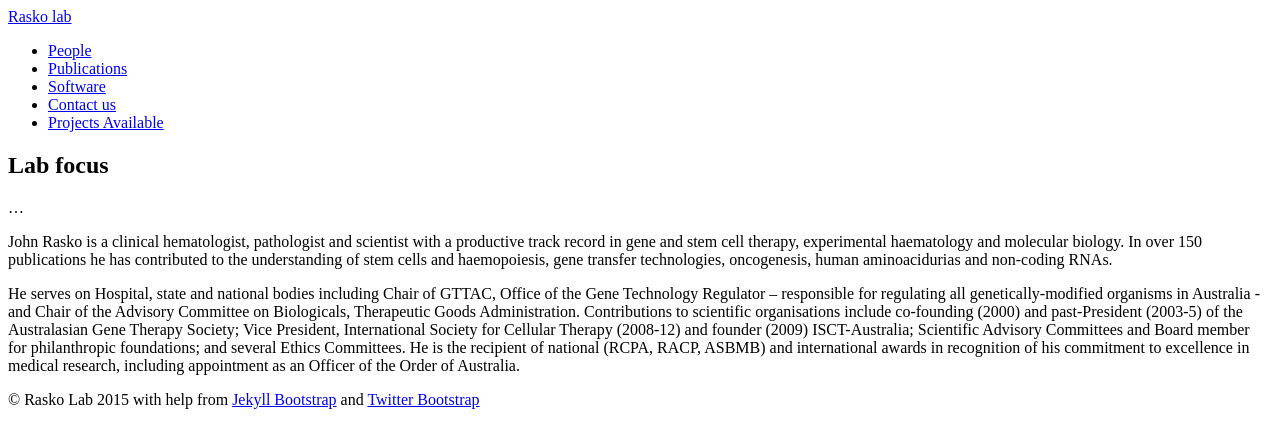
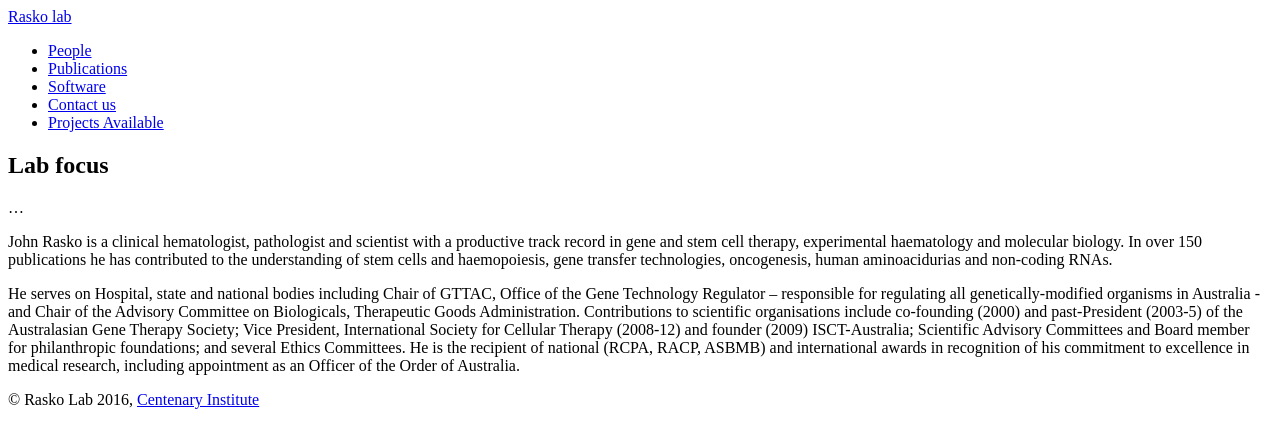
Before and after one commit to gardiners/raskolab.github.io, a Jekyll site: the page built from index.md, in a window 1280 px wide. Shown: the top 448 px of the page. Built offline with Jekyll 4.4.1, drawn with Linux system fonts in a browser that asks for light colours.

Commit message:
Update default.html

```diff
--- a/_includes/themes/twitter/default.html
+++ b/_includes/themes/twitter/default.html
@@ -48,10 +48,7 @@
       </div>
 
       <footer>
-        <p>&copy; Rasko Lab 2015
-          with help from <a href="http://jekyllbootstrap.com" target="_blank" title="The Definitive Jekyll Blogging Framework">Jekyll Bootstrap</a>
-          and <a href="http://twitter.github.com/bootstrap/" target="_blank">Twitter Bootstrap</a>
-        </p>
+        <p>&copy; Rasko Lab 2016, <a href="http://www.centenary.org.au/cen_program/gene-stem-cell-therapy/" target="_blank" title="Gene and Stem Cell Therapy Program">Centenary Institute</a> </p>
       </footer>
 
     </div> <!-- /container -->
```
